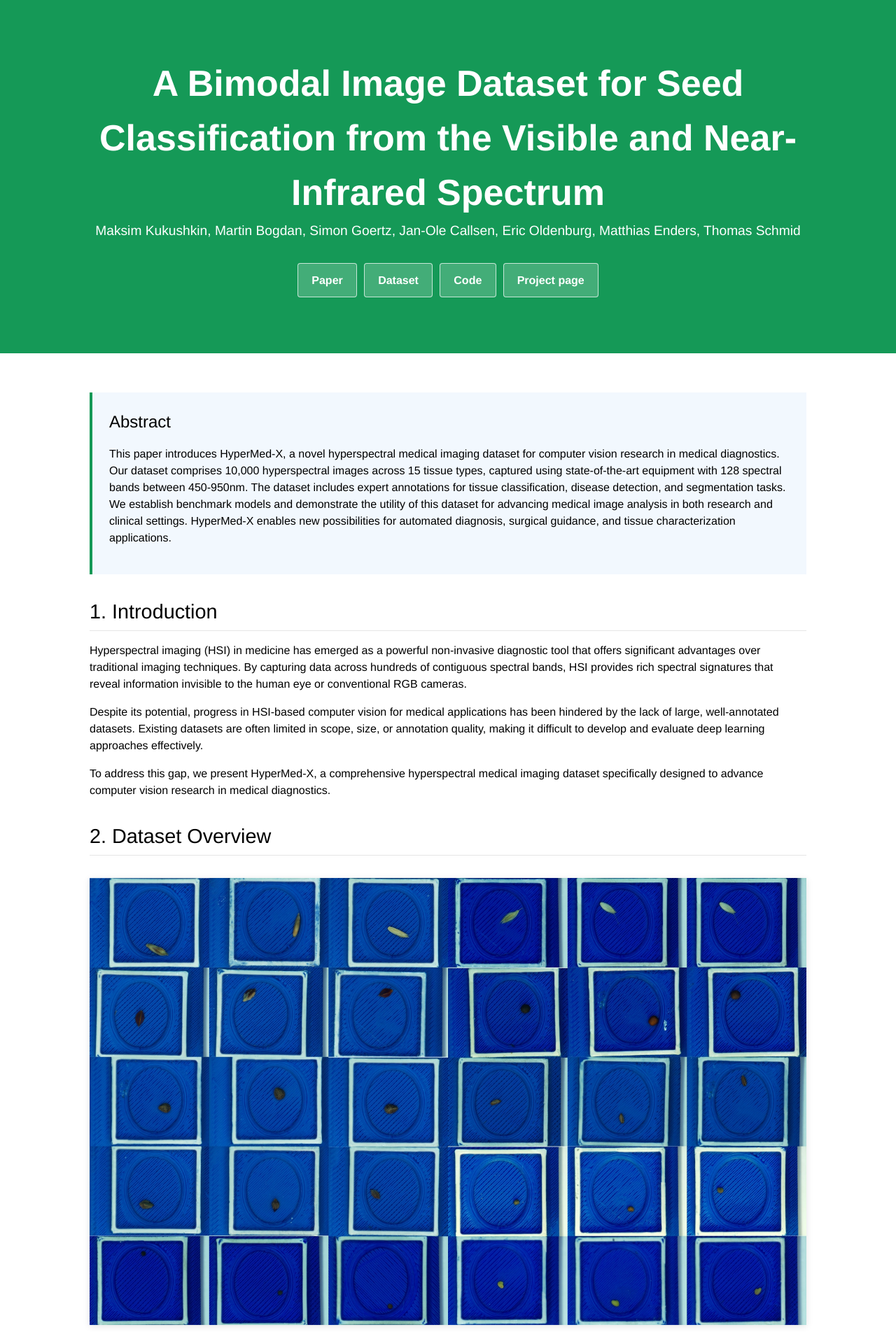
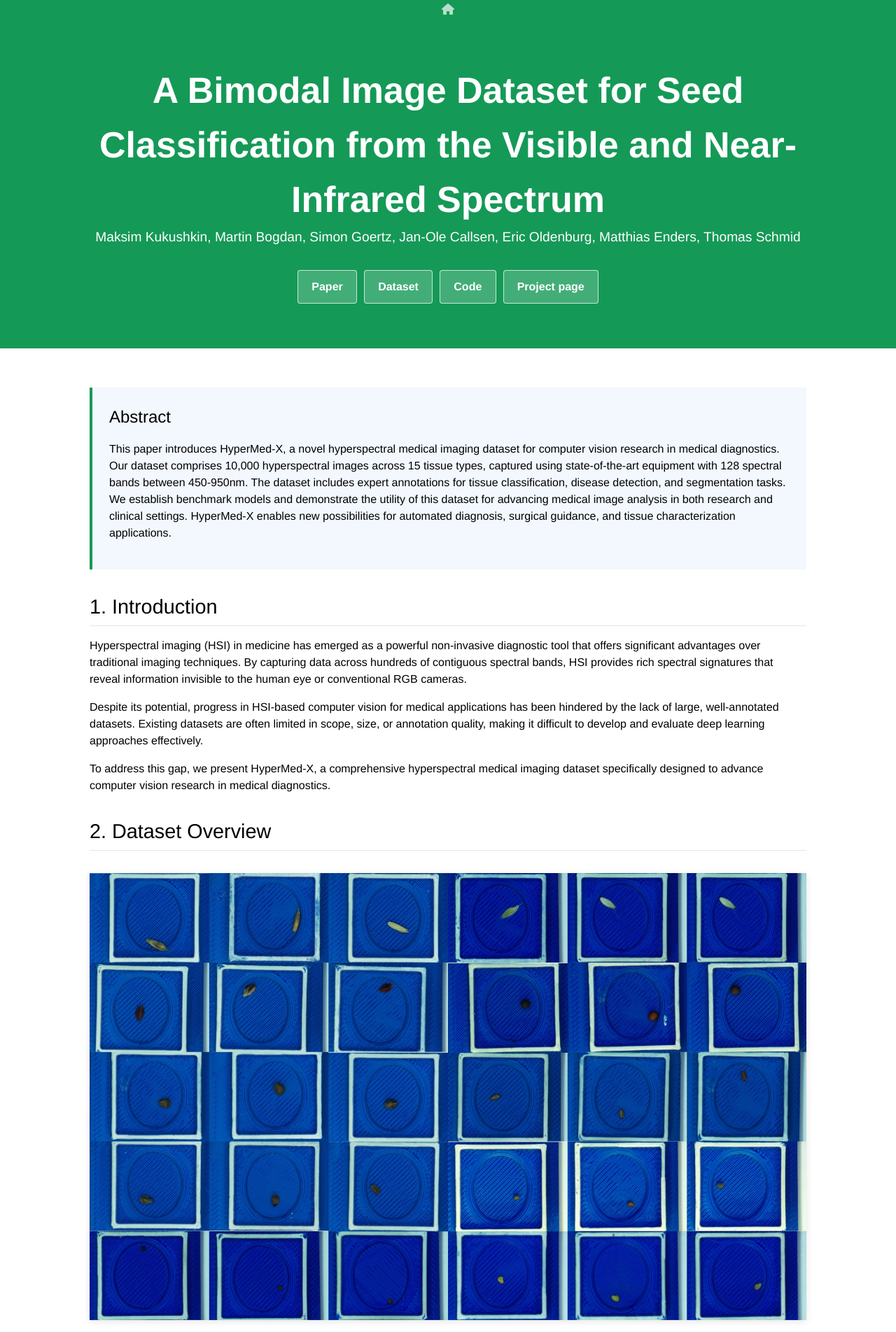
Before and after one commit to max-kuk/bisid-5k, a Jekyll site: the page built from index.md, in a window 1280 px wide. Shown: the top 1904 px of the page at 70% size. Built offline with Jekyll 4.4.1, drawn with Linux system fonts in a browser that asks for light colours; our own code applies the rules of GitHub Pages for plain Markdown files.

Commit message:
website update

```diff
--- a/_layouts/default.html
+++ b/_layouts/default.html
@@ -85,7 +85,7 @@
     }
 
     .page-header {
-      padding: 5rem 6rem;
+      padding: 4rem 6rem;
       background-color: var(--global-theme-color);
       color: var(--global-hover-text-color);
       text-align: center;
@@ -324,6 +324,7 @@
   </style>
 </head>
 <body data-theme="light">
+  <div style="text-align: center;background-color: #159957;padding-top: 0.1rem;font-size: 1rem;"><a href="https://max-kuk.github.io/"><i class="fa-solid fa-house" style="color: #ffffffb0;"></i></a></div>
   <div class="page-header">
     <div class="container">
       <h1>A Bimodal Image Dataset for Seed Classification from the Visible and Near-Infrared Spectrum</h1>
```
